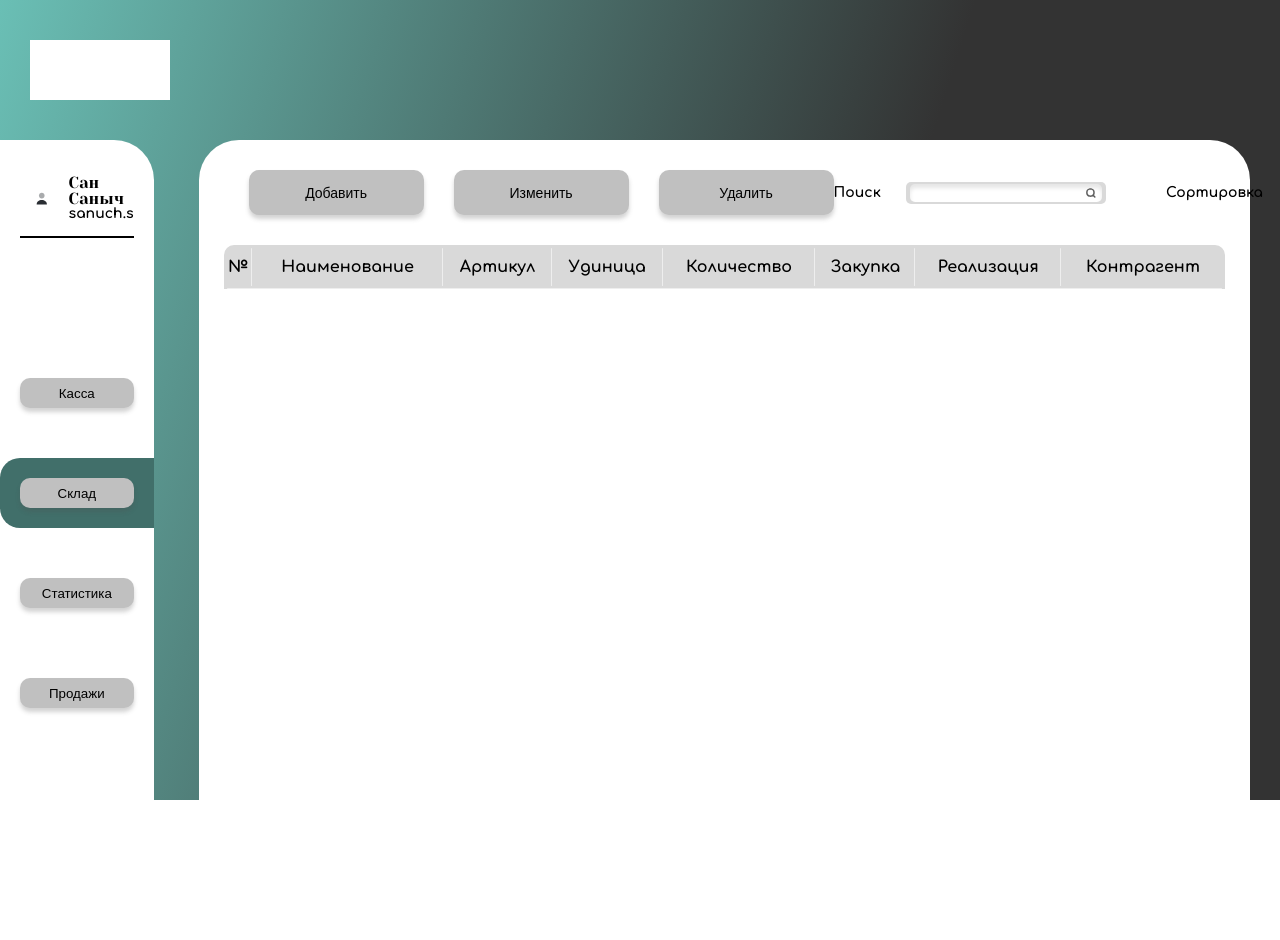
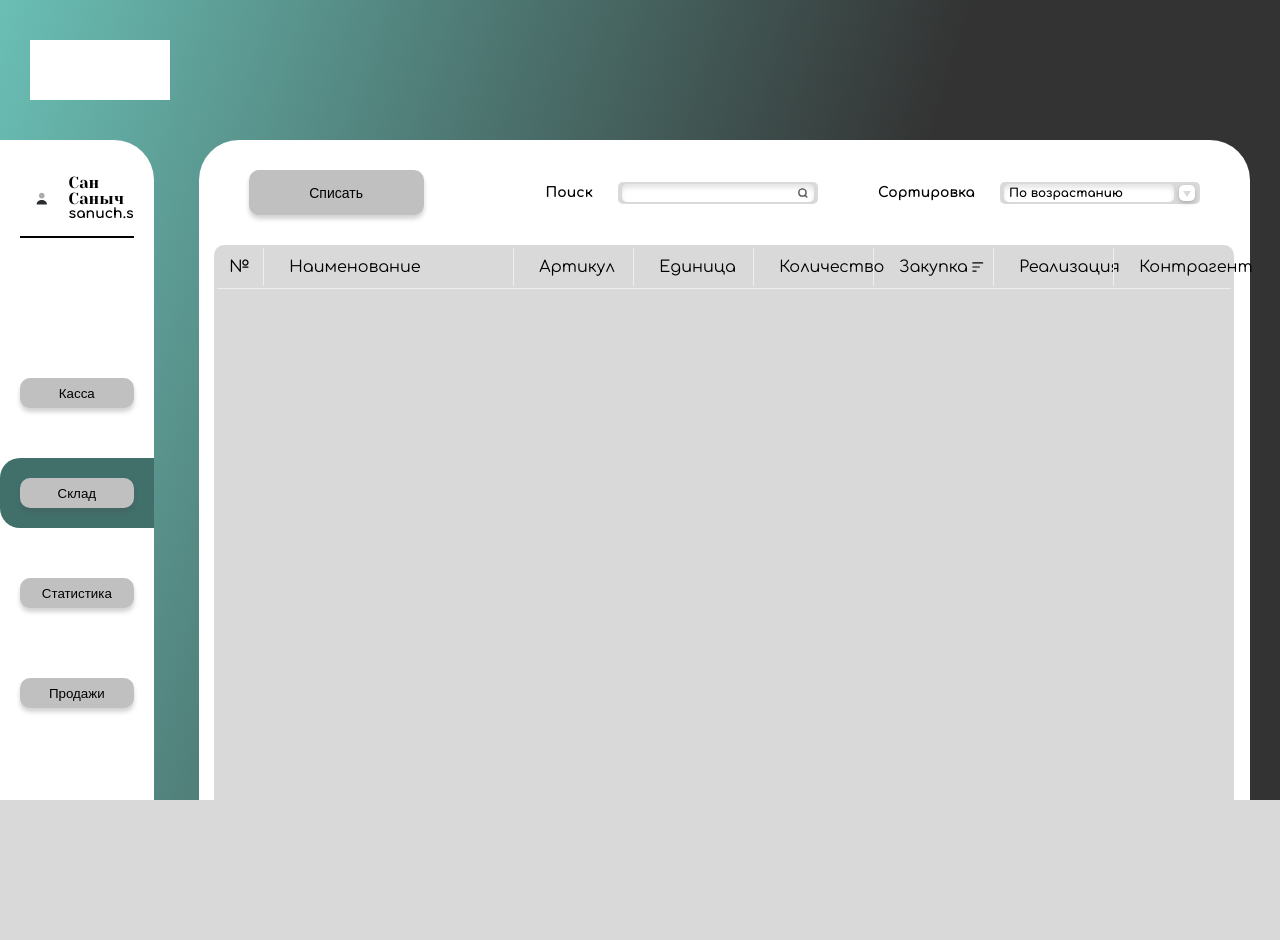
Before and after one commit to Qvvan/Test, a Flask app: page / in a window 1280 px wide; the page is wider, and only the part inside the window is pictured. After the commit the page ends 800 px from the top of that part, so only its background shows below. Run offline with Flask 2, Linux system fonts and the light colour scheme; data that the repository does not hold is empty; some libraries are stand-ins or nearby versions.

Commit message:
finaly 09.12

```diff
--- a/pythonProject3/frontend/app/index.html
+++ b/pythonProject3/frontend/app/index.html
@@ -49,9 +49,7 @@
           <div class="dashboard__tabs"></div>
           <div class="dashboard__header">
             <div class="dashboard__buttons">
-              <button class="dashboard__single-button add">Добавить</button>
-              <button class="dashboard__single-button edit">Изменить</button>
-              <button class="dashboard__single-button delete">Удалить</button>
+              <button class="dashboard__single-button discard">Списать</button>
             </div>
             <div class="dashboard__interactive">
               <div class="dashboard__search">
@@ -93,18 +91,38 @@
             </div>
           </div>
           <div class="dashboard__main">
-            <table class="main__table">
-             <tr class="header__tr">
-               <th>№</th>
-               <th>Наименование</th>
-               <th>Артикул</th>
-               <th>Удиница</th>
-               <th>Количество</th>
-               <th>Закупка</th>
-               <th>Реализация</th>
-               <th>Контрагент</th>
-             </tr>
-           </table>
+            <div class="table">
+              <div class="table__header">
+                <span>№</span>
+                <span>Наименование</span>
+                <span>Артикул</span>
+                <span>Единица</span>
+                <span>Количество
+                  <svg width="24" height="24" viewBox="0 0 24 24" fill="none" xmlns="http://www.w3.org/2000/svg">
+                    <path d="M6 12L14 12" stroke="black" stroke-width="1.5" stroke-linecap="round"/>
+                    <path d="M6 7L18 7" stroke="black" stroke-width="1.5" stroke-linecap="round"/>
+                    <path d="M10 17L6 17" stroke="black" stroke-width="1.5" stroke-linecap="round"/>
+                  </svg>
+                </span>
+                <span>Закупка
+                  <svg width="24" height="24" viewBox="0 0 24 24" fill="none" xmlns="http://www.w3.org/2000/svg">
+                    <path d="M6 12L14 12" stroke="black" stroke-width="1.5" stroke-linecap="round"/>
+                    <path d="M6 7L18 7" stroke="black" stroke-width="1.5" stroke-linecap="round"/>
+                    <path d="M10 17L6 17" stroke="black" stroke-width="1.5" stroke-linecap="round"/>
+                  </svg>
+                </span>
+                <span>Реализация
+                  <svg width="24" height="24" viewBox="0 0 24 24" fill="none" xmlns="http://www.w3.org/2000/svg">
+                    <path d="M6 12L14 12" stroke="black" stroke-width="1.5" stroke-linecap="round"/>
+                    <path d="M6 7L18 7" stroke="black" stroke-width="1.5" stroke-linecap="round"/>
+                    <path d="M10 17L6 17" stroke="black" stroke-width="1.5" stroke-linecap="round"/>
+                  </svg>
+                </span>
+                <span>Контрагент</span>
+              </div>
+              <div class="table__body">
+              </div>
+            </div>
           </div>
         </div>
       </div>
--- a/pythonProject3/frontend/app/static/css/components/main-style.css
+++ b/pythonProject3/frontend/app/static/css/components/main-style.css
@@ -27,27 +27,10 @@
   text-decoration: none;
 }
 
-.site-container {
-  overflow: hidden;
-}
-
-.btn-reset {
-  border: none;
-  padding: 0;
-  background: transparent;
-  cursor: pointer;
-}
-
 .list-reset {
   list-style: none;
   margin: 0;
   padding: 0;
-}
-
-.container {
-  margin: 0 auto;
-  padding: 0 var(--container-offset);
-  max-width: var(--container-width);
 }
 
 .storage {
@@ -55,7 +38,7 @@
   display: flex;
   width: 100%;
   height: 100vh;
-  /* overflow: hidden; */
+  overflow: hidden;
 }
 
 .left {
@@ -405,9 +388,10 @@
   justify-content: center;
 }
 
-.main__table {
+.table {
   margin: 0 25px;
   width: 100%;
+  height: 100vh;
   background: #D9D9D9;
   border-radius: 10px 10px 0 0;
   border-collapse: collapse;
@@ -417,21 +401,26 @@
   color: #000;
 }
 
-.header__tr {
+.table__header, .table__row {
+  display: grid;
+  grid-template-columns: 50px minmax(250px, 1fr) repeat(6, minmax(120px, 1fr));
   height: 44px;
-  font-weight: 700;
+  align-items: center;
+  position: relative;
 }
 
-.main__tr {
-  height: 44px;
-
+.table__header::after, .table__row::after {
+  content: '';
+  position: absolute;
+  bottom: 0;
+  left: 3px;
+  width: calc(100% - 6px);
+  height: 1px;
+  background: #eeeeee;
+  border-radius: 100px;
 }
 
-.main__table th {
-  text-align: center;
-  position: relative;
-}
-.main__table th:not(:last-child)::after {
+.table__header span:not(:last-child)::after, .table__row span:not(:last-child)::after {
   content: '';
   position: absolute;
   top: 3px;
@@ -442,21 +431,20 @@
   border-radius: 100px;
 }
 
-.main__table td {
-  text-align: center;
+.table__header span, .table__row span {
+  display: flex;
+  align-items: center;
+  justify-content: space-between;
+  width: 100%;
+  height: 100%;
+  position: relative;
+  padding: 0 7px 0 15px;
 }
 
-.main__table tbody {
-  position: relative;
+.table__header span svg, .table__row span svg {
+  cursor: pointer;
 }
 
-.main__table tbody::after {
-  content: '';
-  position: absolute;
-  bottom: 0;
-  left: 3px;
-  width: calc(100% - 6px);
-  height: 1px;
-  background: #eeeeee;
-  border-radius: 100px;
+.table__header span:not(:first-child), .table__row span:not(:first-child) {
+  padding-left: 25px;
 }
```
Also changed, not shown: pythonProject3/frontend/app/static/js/connect.js (+8 -18 lines), pythonProject3/frontend/app/static/img/Sort.svg (added).
